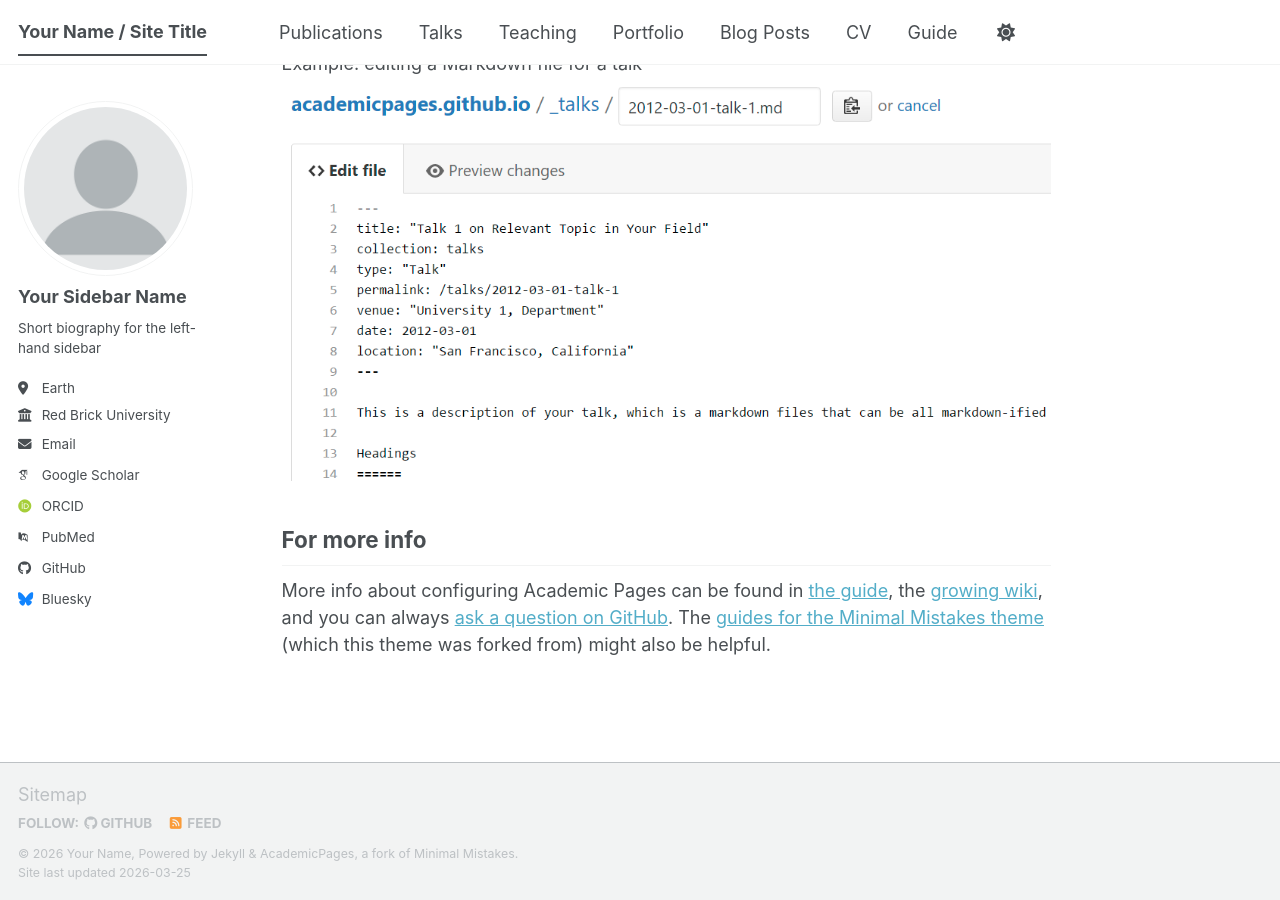
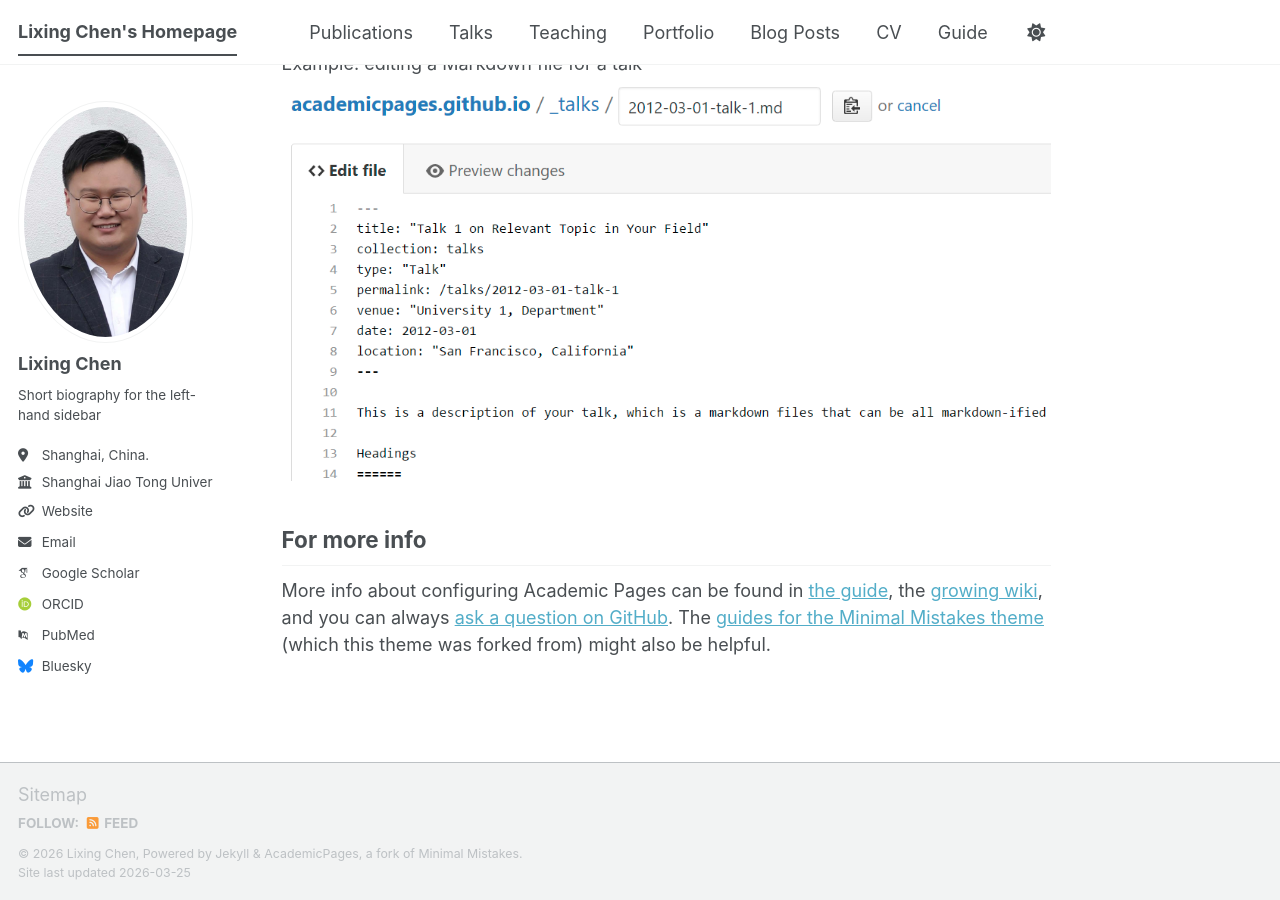
Before and after one commit to lx-chen-sjtu/lx-chen-sjtu.github.io, a Jekyll site: the page built from _pages/about.md, in a window 1280 px wide and 900 px high, scrolled down 2720 px. Built offline with Jekyll 4.4.1, drawn with Linux system fonts in a browser that asks for light colours; some web fonts are replaced; a script bundle is joined from its source files by our own code; library files that are not in the unit come from our copies.

Commit message:
Update _config.yml

```diff
--- a/_config.yml
+++ b/_config.yml
@@ -9,33 +9,32 @@
 # Basic Site Settings
 locale                   : "en-US"
 site_theme               : "default" # The available themes options are "default", "air", "sunrise", "mint", "dirt" and "contrast"
-title                    : "Your Name / Site Title"
+title                    : "Lixing Chen's Homepage"
 title_separator          : "-"
-name                     : &name "Your Name"
+name                     : &name "Lixing Chen"
 description              : &description "Your Name's academic portfolio"   # Update this with a general description of your site, this is the default if not overridden by a page
-url                      : https://academicpages.github.io # The base hostname & protocol for your site e.g. "https://[your GitHub username].github.io",
+url                      : https://lx-chen-sjtu.github.io # The base hostname & protocol for your site e.g. "https://[your GitHub username].github.io",
                                                            # or if you already have some other page hosted on Github then use "https://[your GitHub username].github.io/[Your Repo Name]"
 baseurl                  : "" # the subpath of your site, e.g. "/blog"
-repository               : "academicpages/academicpages.github.io"
+repository               : "lx-chen-sjtu/lx-chen-sjtu.github.io"
 
 # Site Author - The following control what appear as part of the author content on the side bar.
 #               If a field is blank the icon and link will not appear, otherwise it will be shown.
 #               Additional customization can be done by editing /_includes/author-profile.html
 author:
   # Biographic information
-  avatar           : "profile.png"
-  name             : "Your Sidebar Name"
-  pronouns         : # example: "she/her"
+  avatar           : "chen_profile.png"
+  name             : "Lixing Chen"
   bio              : "Short biography for the left-hand sidebar"
-  location         : "Earth"
-  employer         : "Red Brick University"
-  uri              : # URL
-  email            : "none@example.org"
+  location         : "Shanghai, China."
+  employer         : "Shanghai Jiao Tong University."
+  uri              : "https://www.cs.sjtu.edu.cn/en/jiaoshiml/chenlixing.html" # URL
+  email            : "lxchen@sjtu.edu.cn"
 
   # Academic websites
   academia         : # URL
   arxiv            : # URL - Update with the correct link to your profile
-  googlescholar    : "https://scholar.google.com/citations?user=PS_CX0AAAAAJ"
+  googlescholar    : "https://scholar.google.com/citations?user=boMMe2YAAAAJ&hl=en"
   inspire-hep      : # URL
   impactstory      : # URL
   orcid            : "https://orcid.org/yourorcidurl"
@@ -51,7 +50,7 @@ author:
   bitbucket        : # Username - Update with your username on the site
   codepen          : # Username
   dribbble         : # Username
-  github           : "academicpages"
+  github           : # Username
   kaggle           : # Username
   stackoverflow    : # User number or user number and name (i.e., use "1" or "1/jeff-atwood")
 
```
